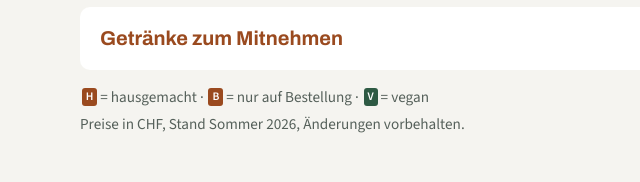
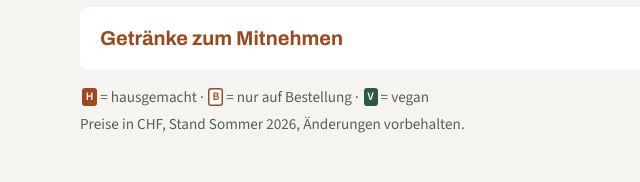
Before and after one commit to bregyvreny/pfuenderli-graechen, a plain HTML site: page docs/pfuenderli.html in a window 1280 px wide. Shown: the part 2429-2611 px from the top of the page, 0-640 px from the left. Drawn offline with Linux system fonts and the light colour scheme.

Commit message:
Zeichen B umgekehrt: weiss mit braunem Rand, unterscheidet sich vom H (SPEC A-19, DE/EN)
Co-Authored-By: Claude Opus 5.5 <noreply@anthropic.com>

```diff
--- a/docs/css/pfuenderli.css
+++ b/docs/css/pfuenderli.css
@@ -81,7 +81,8 @@ img { max-width: 100%; height: auto; display: block; }
 /* SPEC A-14: vegane Produkte mit «V» wie auf der Preisliste */
 .pf-v, .pf-h, .pf-b { display: inline-block; margin-left: .15em; padding: 0 .34em; border-radius: 3px; background: var(--farbe-haupt); color: #fff; font-size: .72rem; font-weight: 700; line-height: 1.5; vertical-align: .12em; text-decoration: none; border: 0; cursor: help; }
 /* SPEC A-19: H = hausgemacht, B = nur auf Bestellung (braun wie auf der Preisliste) */
-.pf-h, .pf-b { background: var(--farbe-akzent); }
+.pf-h { background: var(--farbe-akzent); }
+.pf-b { background: #fff; color: var(--farbe-akzent); box-shadow: inset 0 0 0 1.5px var(--farbe-akzent); }
 .pf-legende { margin: 1rem 0 0; color: var(--farbe-text-leise); font-size: .95rem; }
 .pf-legende + .pf-vermerk { margin-top: .25rem; }
 .pf-shop-liste { margin: .5rem 0 0; padding-left: 1.25rem; }
```
Also changed, not shown: 1 other file.
